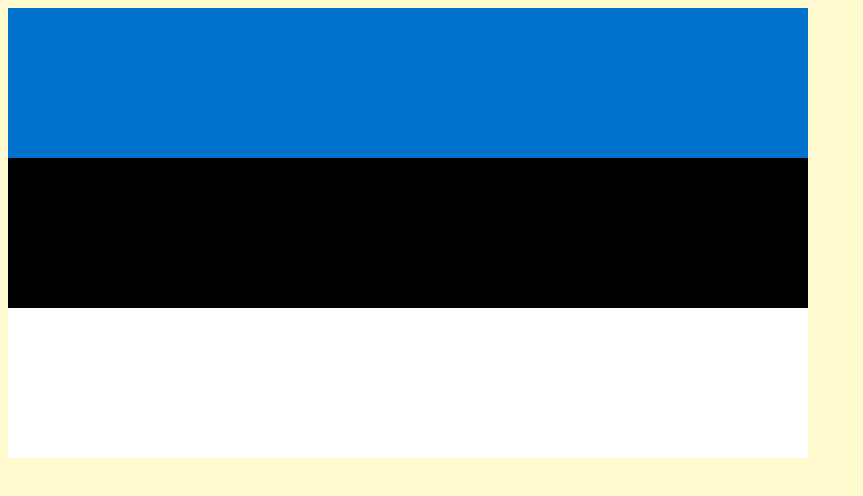
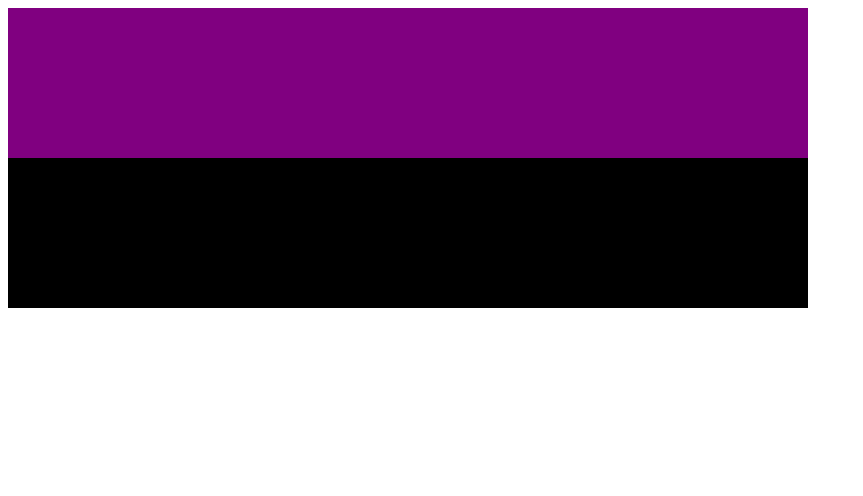
Before and after one commit to Tangmar1/estonia-test, a plain HTML site: page index.html in a window 1280 px wide. Shown: the whole page, without its empty margins (0-863 px from the left). Drawn offline with Linux system fonts and the light colour scheme.

Commit message:
test cause other no work

```diff
--- a/style.css
+++ b/style.css
@@ -1,10 +1,9 @@
 html, body {
   height: 100%;
   width: 100%;
-  background-color: lemonchiffon;
 }
 .top{
-  background-color: #0072ce;
+  background-color: purple;
 }
 .mid{
   background-color:#000000;
```
Also changed, not shown: index.html (+1 -0 lines).
